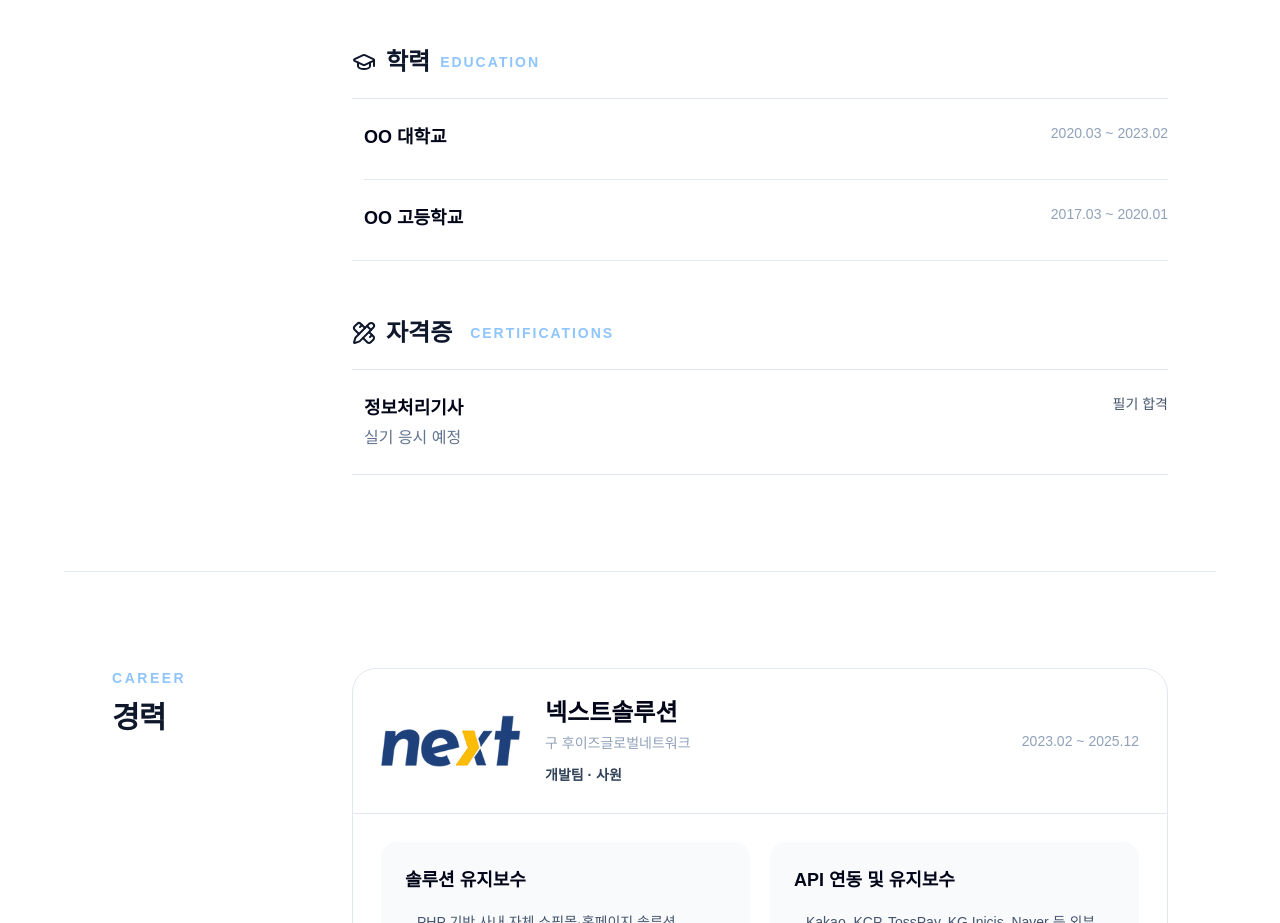
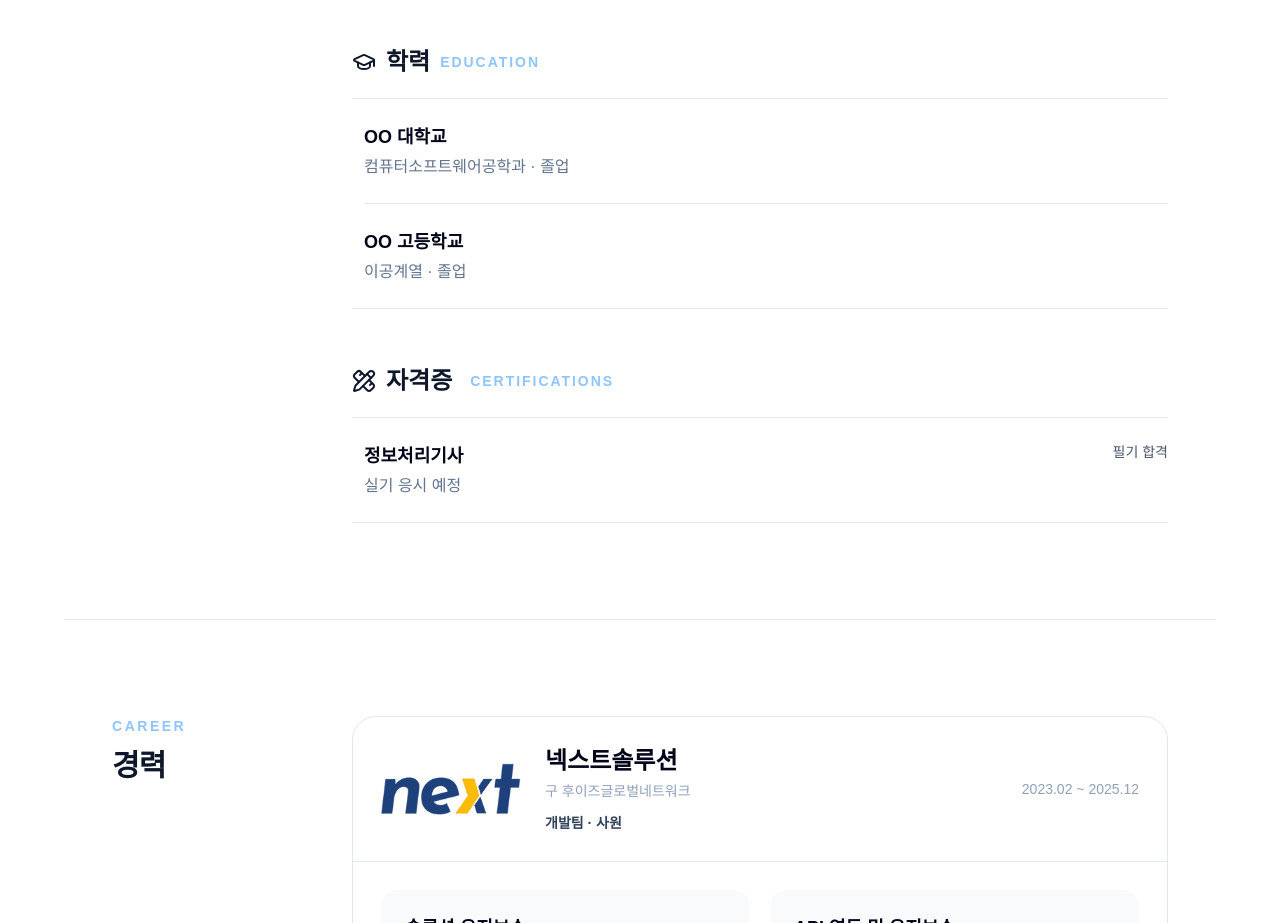
Before and after one commit to kojihye0621/portfolio, a Next.js app in the folder frontend/: page /naraSpace in a window 1280 px wide. Shown: the part 820-1743 px from the top of the page. Built offline with nearby package versions, Linux system fonts and the light colour scheme.

Commit message:
노출항목 수정

```diff
--- a/frontend/app/naraSpace/page.tsx
+++ b/frontend/app/naraSpace/page.tsx
@@ -113,11 +113,11 @@ export default function ResumePage() {
                       {item.school}
                     </strong>
                     <p className="mt-1 text-slate-500">
-                      {/* {item.major} · {item.status} */}
+                      {item.major} · {item.status}
                     </p>
                   </div>
 
-                  <span className="text-sm text-slate-400">{item.period}</span>
+                  {/* <span className="text-sm text-slate-400">{item.period}</span> */}
                 </article>
               ))}
             </div>
```
